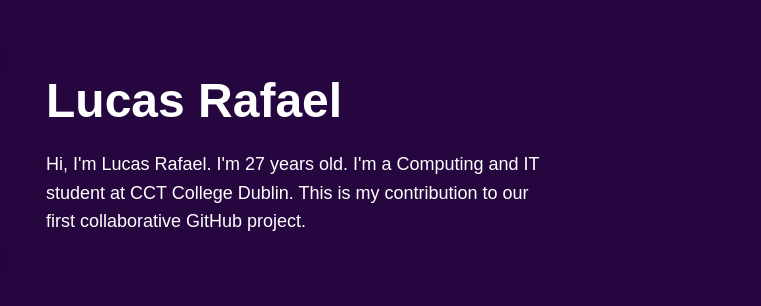
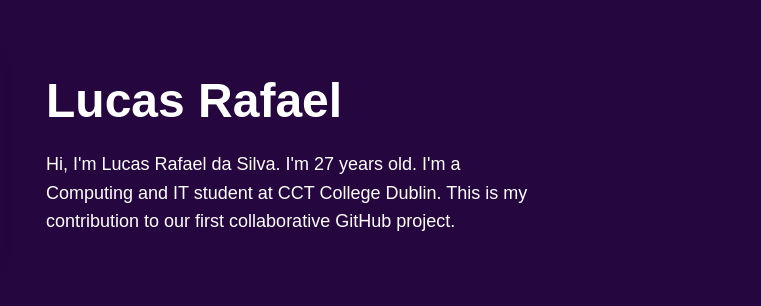
Before and after one commit to lksrafael99/Branch-Five, a plain HTML site: page lucas.html in a window 1280 px wide. Shown: the part 288-594 px from the top of the page, 519-1280 px from the left. Drawn offline with Linux system fonts and the light colour scheme.

Commit message:
change my name
change my name for test

```diff
--- a/lucas.html
+++ b/lucas.html
@@ -73,7 +73,7 @@ LUCAS — SUA PARTE TERMINA AQUI
                 <h1 style="color: #fff;">Lucas Rafael</h1>
                 <!-- LUCAS: EDITE SEU TEXTO AQUI -->
                 <p class="profile-text" style="color: #fff;">
-                    Hi, I'm Lucas Rafael. I'm 27 years old. I'm a Computing and IT student at CCT College Dublin.
+                    Hi, I'm Lucas Rafael da Silva. I'm 27 years old. I'm a Computing and IT student at CCT College Dublin.
                     This is my contribution to our first collaborative GitHub project.
                 </p>
             </div>
```
